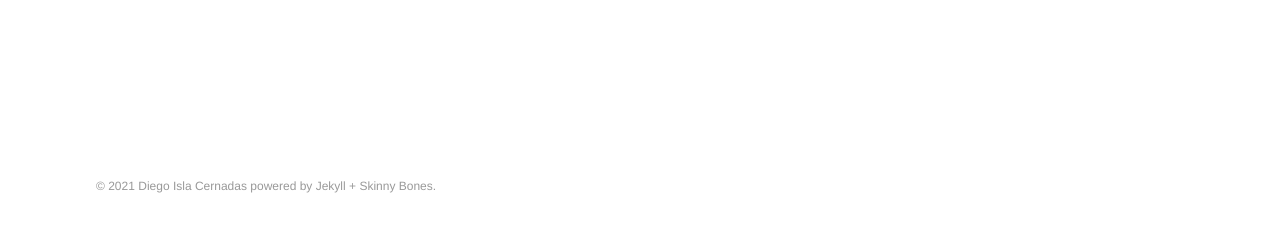
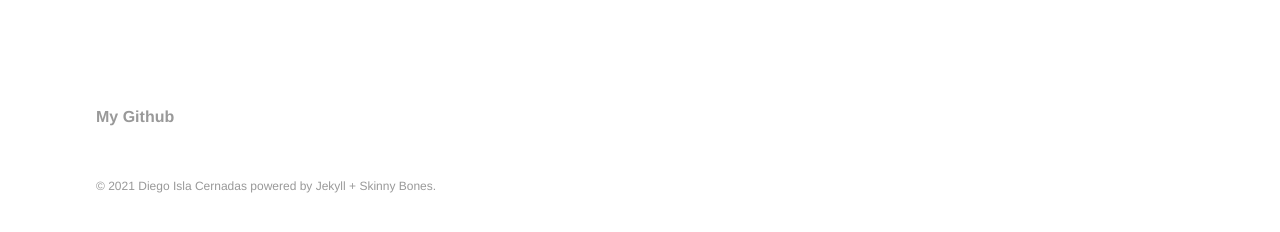
Before and after one commit to diegoisla/portfolio_bones, a Jekyll site: the page built from index.md, in a window 1280 px wide. Shown: the part 190-422 px from the top of the page. Built offline with Jekyll 4.4.1, drawn with Linux system fonts in a browser that asks for light colours.

Commit message:
Edit footer

```diff
--- a/_data/footer.yml
+++ b/_data/footer.yml
@@ -1,4 +1,4 @@
 # Footer navigation links
 
-- title:
-  url:
+- title: My Github
+  url: https://github.com/diegoisla?tab=repositories
```
